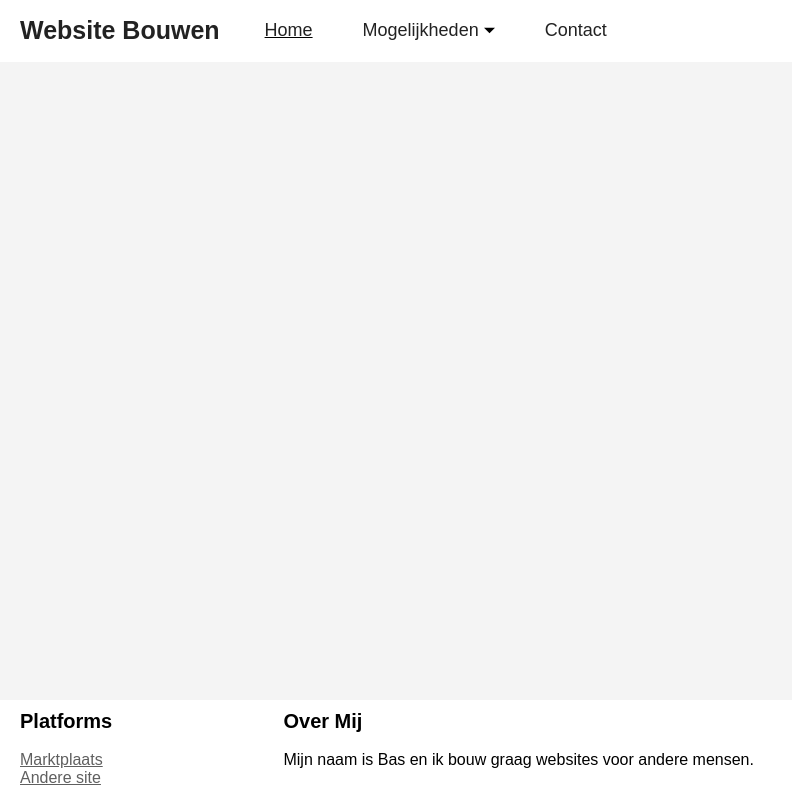
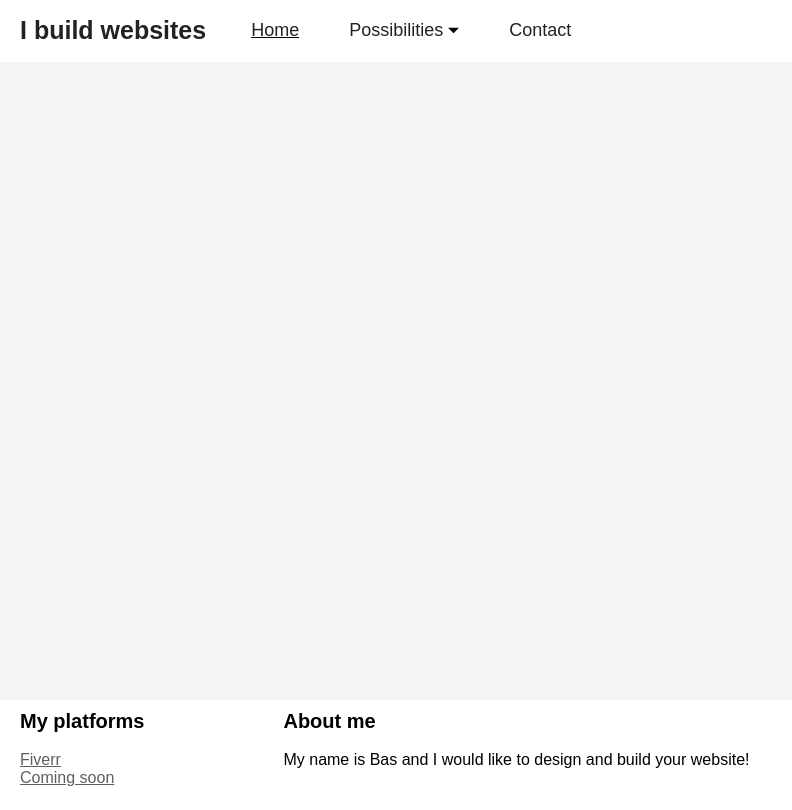
Before and after one commit to Bas4225/BasBuilds, a plain HTML site: page index.html in a window 1280 px wide. Shown: the whole page, without its empty margins (0-792 px from the left). Drawn offline with Linux system fonts and the light colour scheme.

Commit message:
Update index.html

```diff
--- a/index.html
+++ b/index.html
@@ -1,7 +1,7 @@
 <!DOCTYPE html>
 <html>
     <head>
-        <title>Website laten bouwen</title>
+        <title>BasBuilds</title>
         <link rel="stylesheet" href="styles.css">
     </head>
     <body>
@@ -10,11 +10,11 @@
         <div id="main">
     <header>
     <nav>
-        <p>Website Bouwen</p>
+        <p>I build websites</p>
         <ul>
             <li><div id="home-a"><a href="index.html">Home</a></div></li>
 
-            <li><a href="#">Mogelijkheden <img src="dropdown%20header.svg"></a>
+            <li><a href="#">Possibilities <img src="dropdown%20header.svg"></a>
                 <ul>
                     <li><a href="#">Header</a></li>
                     <li><a href="#">Content</a></li>
@@ -30,17 +30,17 @@
     <footer id="footer">
         <div id="footer-container">
             <div class="column">
-        <h4>Platforms</h4>
+        <h4>My platforms</h4>
         <p>
             <br>
-            <a href="#">Marktplaats</a><br>
-            <a href="#">Andere site</a>
+            <a href="#">Fiverr</a><br>
+            <a href="#">Coming soon</a>
         </p>
             </div>
             <div class="column">
-                <h4>Over Mij</h4>
+                <h4>About me</h4>
                 <br>
-                <p>Mijn naam is Bas en ik bouw graag websites voor andere mensen. </p>
+                <p>My name is Bas and I would like to design and build your website! </p>
             </div>
         </div>
     </footer>
```
